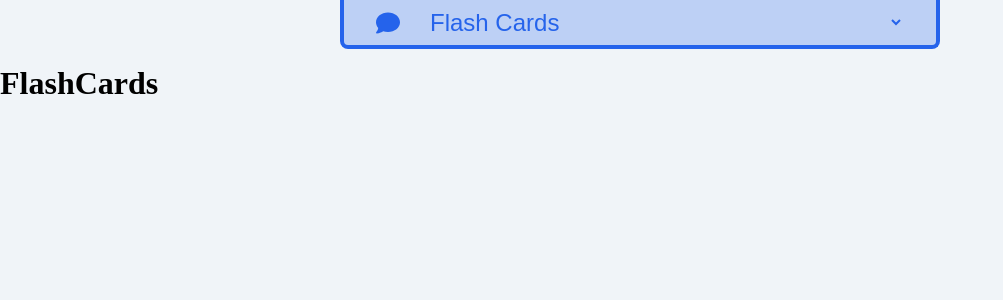
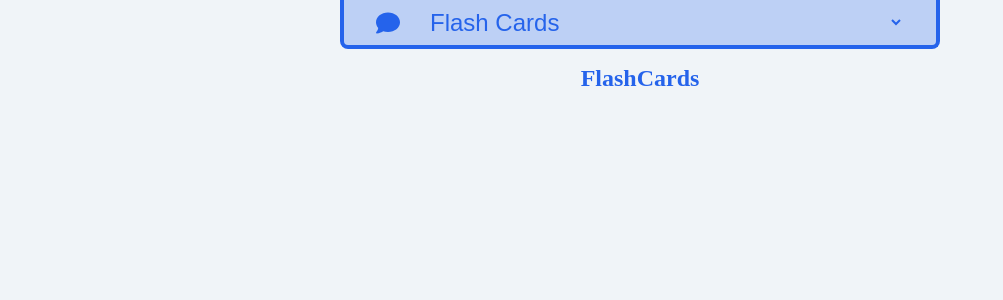
Before and after one commit to DigitaleWeltLibrary/the-nato-speller, a React (Vite) app: page /flashcards in a window 1280 px wide. Shown: the top 300 px of the page, without its empty margins (0-1003 px from the left). Built offline with nearby package versions, Linux system fonts and the light colour scheme.

Commit message:
basic main styling

```diff
--- a/src/App.jsx
+++ b/src/App.jsx
@@ -16,12 +16,15 @@ function App() {
       <BrowserRouter>
         <Suspense fallback={<div>Loading...</div>}>
           <Header />
-          <Routes>
-            <Route path="/flashcards" element={<FlashCards />} />
-            <Route path="/quiz" element={<Quiz />} />
-            <Route path="/texttoalphabet" element={<TextToPhonetic />} />
-            {/* NOTE redirect not known paths to flashcards */}
-            <Route path="*" element={<Navigate to="/flashcards" replace />} />          </Routes>
+          <main>
+            <Routes>
+              <Route path="/flashcards" element={<FlashCards />} />
+              <Route path="/quiz" element={<Quiz />} />
+              <Route path="/texttoalphabet" element={<TextToPhonetic />} />
+              {/* NOTE redirect not known paths to flashcards */}
+              <Route path="*" element={<Navigate to="/flashcards" replace />} />
+            </Routes>
+          </main>
         </Suspense >
       </BrowserRouter>
     </>
--- a/src/style/index.scss
+++ b/src/style/index.scss
@@ -4,6 +4,17 @@
   box-sizing: border-box;
 }
 
-body{
+body {
   background: #F0F4F8;
+
+  main {
+    width: min(calc(100dvw - 2rem), 1600px);
+    margin: 0 auto;
+
+    h1 {
+      text-align: center;
+      font-size: 1.5rem;
+      color: #2563EB;
+    }
+  }
 }
```
